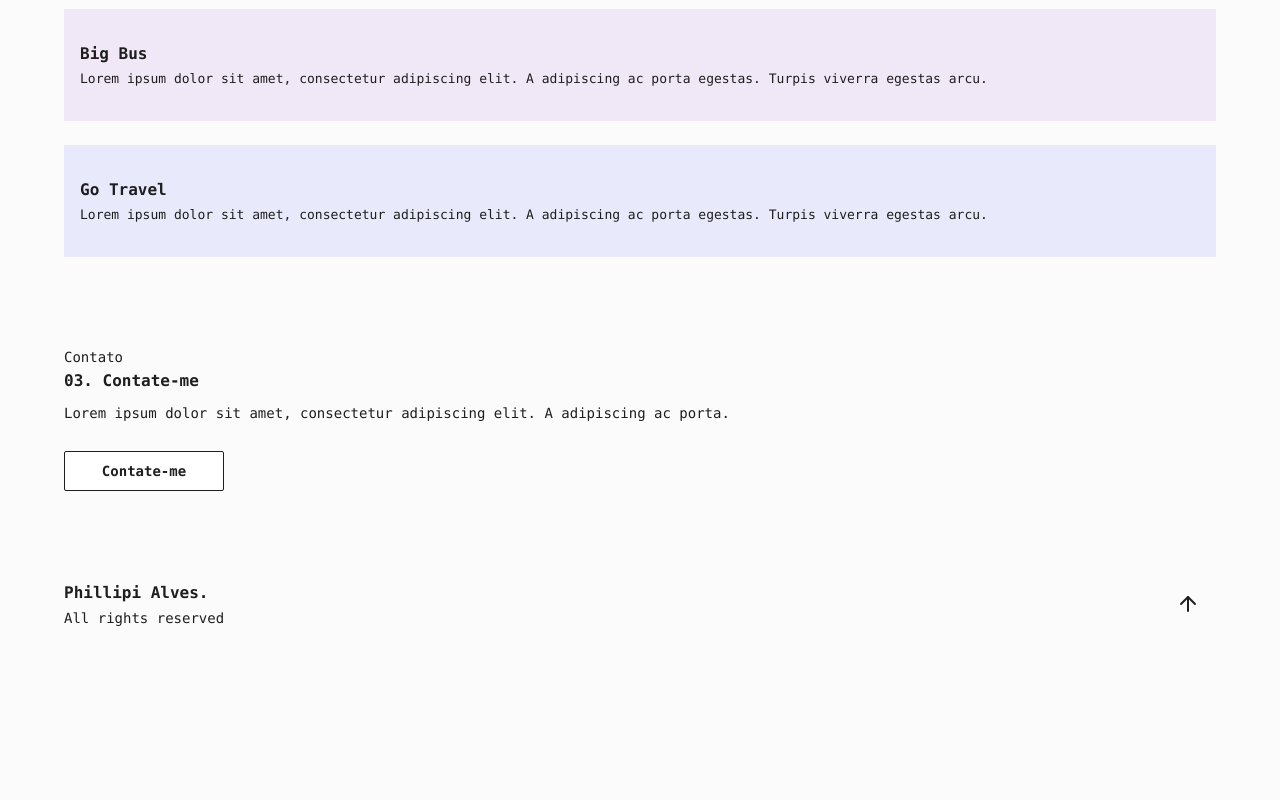
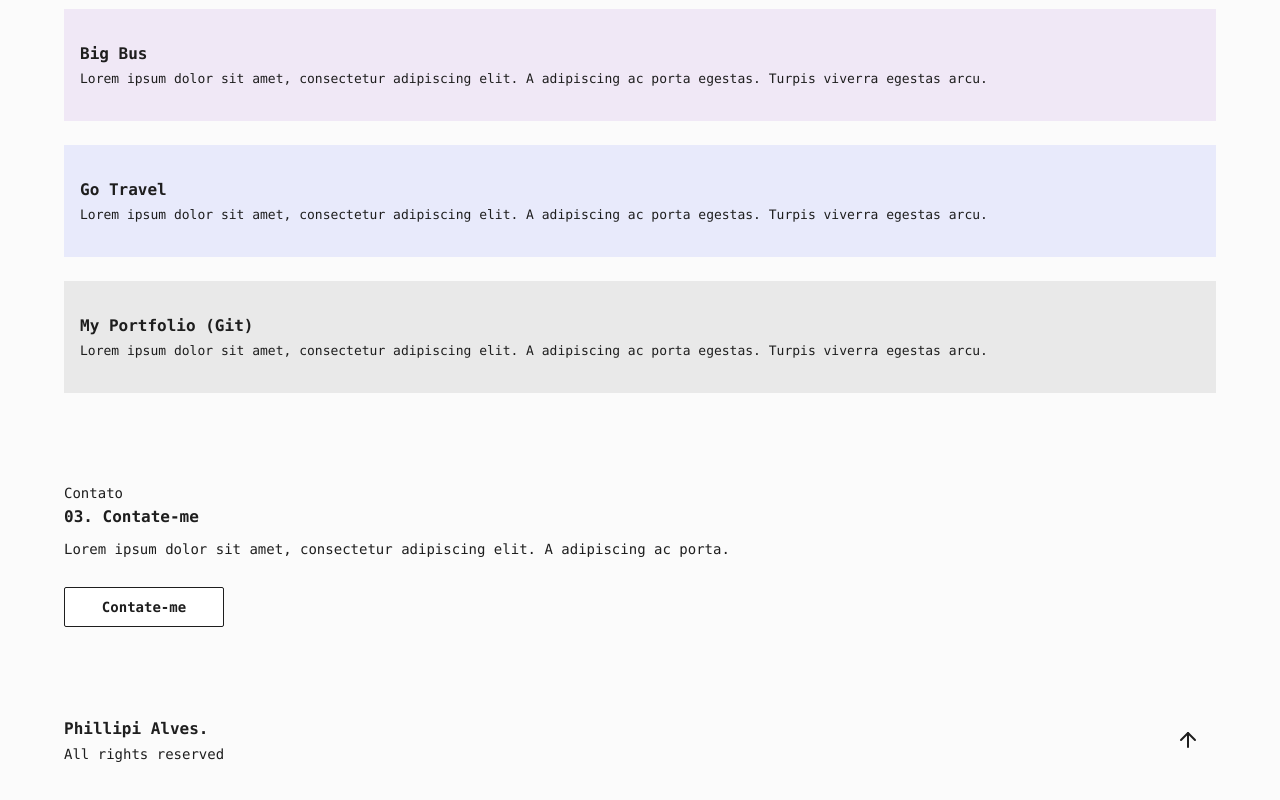
Before and after one commit to Phixelz/MyPortfolio, a Next.js app: page / in a window 1280 px wide. Shown: the part 1614-2414 px from the top of the page. Before the commit the page ends 2286 px from the top, so only its background shows below. Built offline with nearby package versions, Linux system fonts and the light colour scheme.

Commit message:
update build

```diff
--- a/src/components/Projects/index.tsx
+++ b/src/components/Projects/index.tsx
@@ -38,8 +38,14 @@ export function Projects() {
           </a>
         </li>
         <li>
-        <a href="https://github.com/Phixelz/gotravel" target="blank">
+        <a href="">
           <h3>Go Travel</h3>
+          <p>Lorem ipsum dolor sit amet, consectetur adipiscing elit. A adipiscing ac porta egestas. Turpis viverra egestas arcu.</p>
+          </a>
+        </li>
+        <li>
+        <a href="">
+          <h3>My Portfolio (Git)</h3>
           <p>Lorem ipsum dolor sit amet, consectetur adipiscing elit. A adipiscing ac porta egestas. Turpis viverra egestas arcu.</p>
           </a>
         </li>
```
